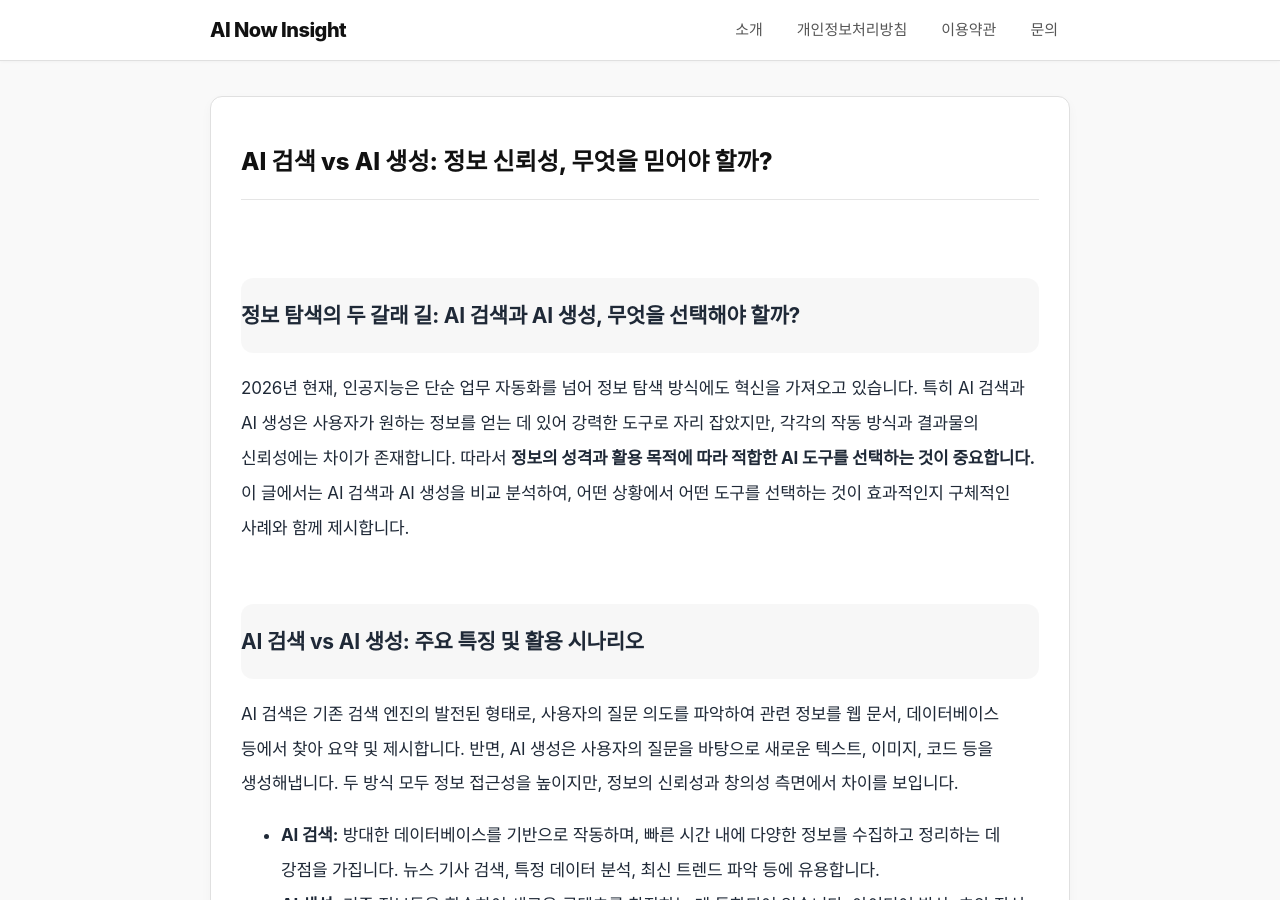
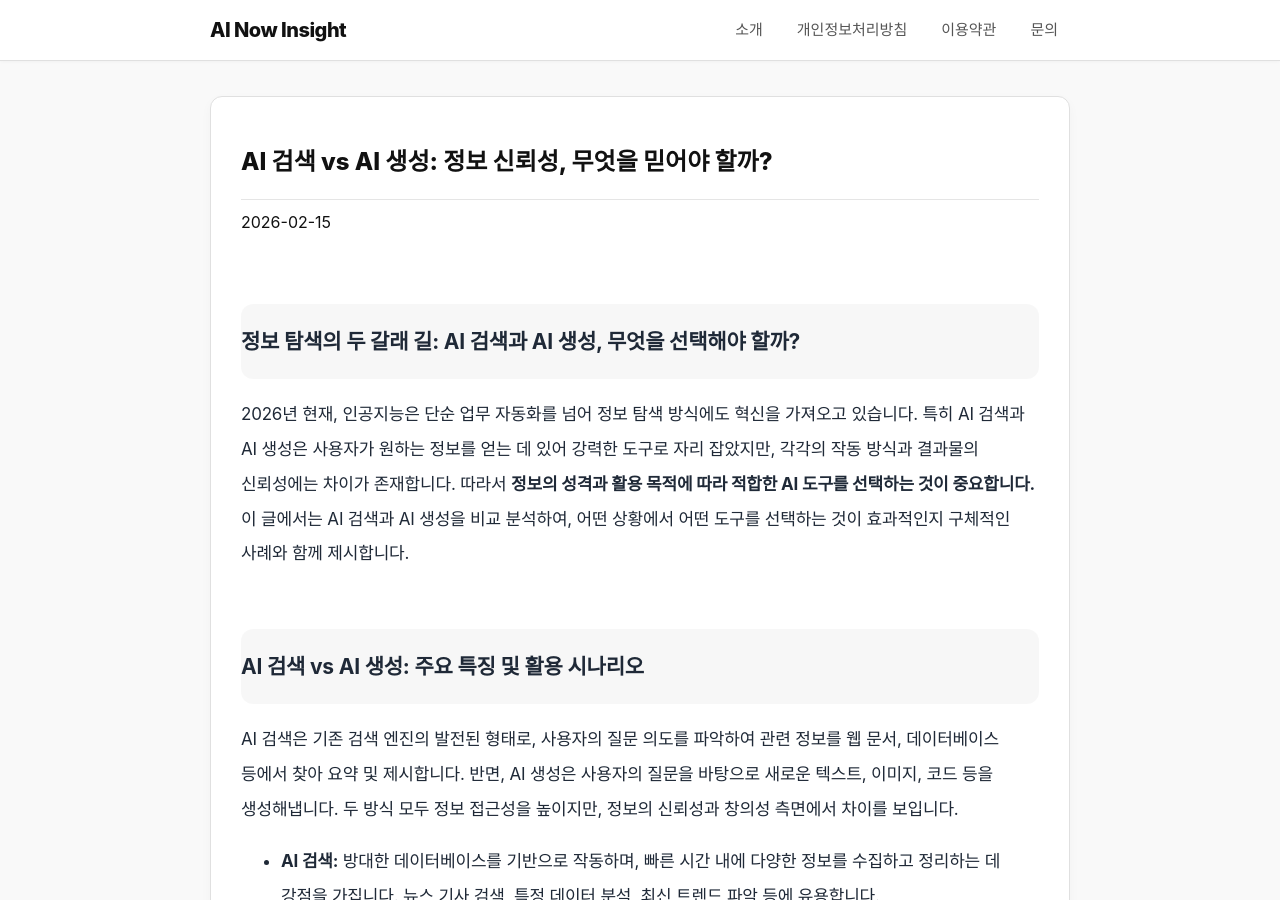
Before and after one commit to ilovegkd/ilovegkd.github.io, a Jekyll site: the page built from _posts/2026-02-15-post-5513.md, in a window 1280 px wide and 900 px high. Built offline with Jekyll 4.4.1, drawn with Linux system fonts in a browser that asks for light colours.

Commit message:
Update post.html

```diff
--- a/_layouts/post.html
+++ b/_layouts/post.html
@@ -27,7 +27,15 @@ layout: null
 
     <main class="card" style="margin-top:16px;">
       <h1 class="site-title" style="margin-top:0;">{{ page.title }}</h1>
-
+      <div class="post-meta">
+        {{ page.date | date: "%Y-%m-%d" }}
+        {% if page.post_mode %}
+          <span class="post-badge">
+            {% if page.post_mode == "NEWS" %}AI 최신 소식(업데이트){% endif %}
+            {% if page.post_mode == "HOWTO" %}AI 활용 가이드(사용법){% endif %}
+          </span>
+        {% endif %}
+      </div>
       {% if page.image %}
         <img
           src="{{ page.image | relative_url }}"
```
